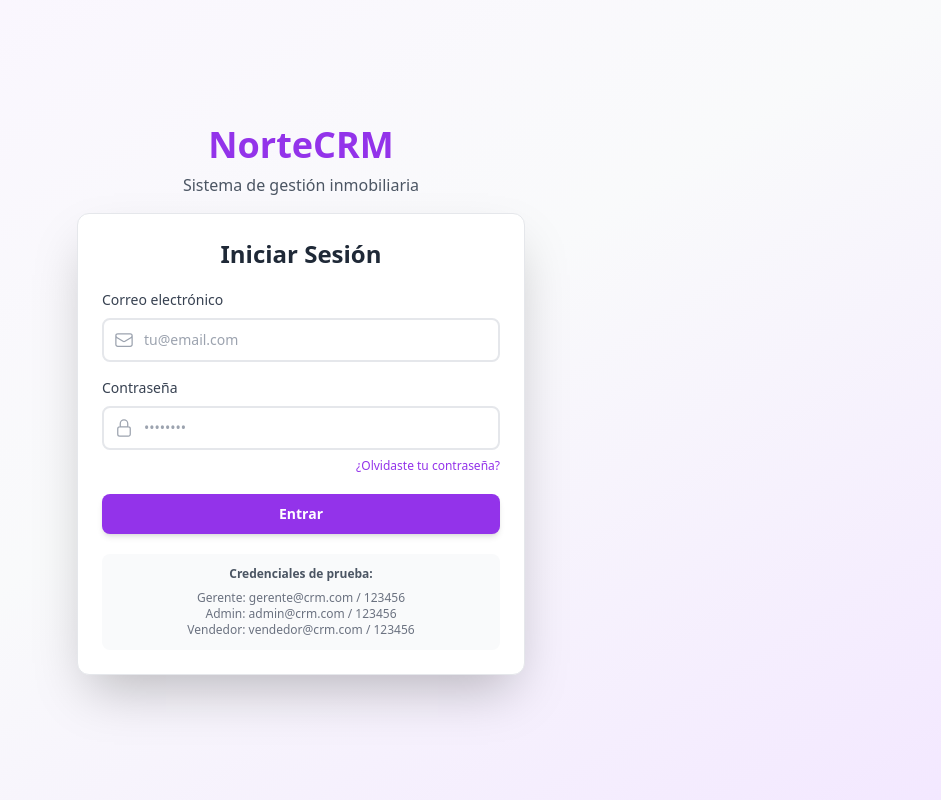
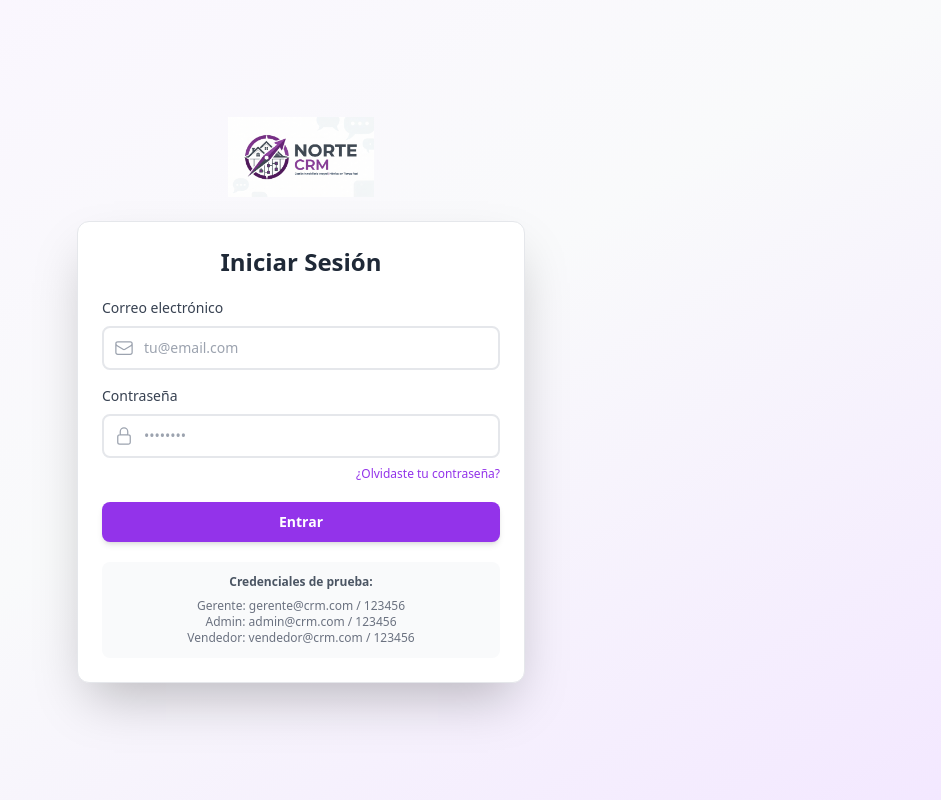
Before and after one commit to Rodrigopz52/NorteCRM, a React app in the folder frontend/: page / in a window 1280 px wide. Shown: the whole page, without its empty margins (339-1280 px from the left). Built offline with nearby package versions, Linux system fonts and the light colour scheme; the HTML template or start-up script is replaced by a standard one.

Commit message:
feat(branding): agregar imagen de logo en el navbar y la pagina de login

```diff
--- a/frontend/src/components/Navbar.jsx
+++ b/frontend/src/components/Navbar.jsx
@@ -1,6 +1,7 @@
 import { useContext, useState } from "react";
 import { AuthContext } from "../context/AuthContext.jsx";
 import { UserCircleIcon, Bars3Icon, XMarkIcon } from "@heroicons/react/24/outline";
+import logo from "../assets/logo.png";
 
 export default function Navbar() {
   const { logout, usuario } = useContext(AuthContext);
@@ -11,7 +12,9 @@ export default function Navbar() {
       <div className="flex justify-between items-center px-4 sm:px-6 py-2">
         {/* Logo y Navegación - Lado Izquierdo */}
         <div className="flex items-center gap-4">
-          <h1 className="text-lg font-bold text-purple-600">NorteCRM</h1>
+          <a href="/dashboard" className="flex items-center">
+            <img src={logo} alt="NorteCRM" className="h-10 w-auto object-contain" />
+          </a>
 
           {/* Desktop Navigation */}
           <div className="hidden md:flex gap-1">
--- a/frontend/src/pages/LoginPage.jsx
+++ b/frontend/src/pages/LoginPage.jsx
@@ -4,6 +4,7 @@ import axios from "axios";
 import { AuthContext } from "../context/AuthContext.jsx";
 import { useToast } from "../hooks/useNotifications.jsx";
 import { LockClosedIcon, EnvelopeIcon } from "@heroicons/react/24/outline";
+import logo from "../assets/logo.png";
 
 export default function LoginPage() {
   const { login } = useContext(AuthContext);
@@ -35,9 +36,8 @@ export default function LoginPage() {
     <div className="flex justify-center items-center min-h-screen bg-gradient-to-br from-purple-50 via-gray-50 to-purple-100 px-4 py-8">
       <ToastContainer />
       <div className="w-full max-w-md">
-        <div className="text-center mb-4">
-          <h1 className="text-3xl sm:text-4xl font-bold text-purple-600 mb-2">NorteCRM</h1>
-          <p className="text-sm sm:text-base text-gray-600">Sistema de gestión inmobiliaria</p>
+        <div className="text-center mb-6">
+          <img src={logo} alt="NorteCRM Logo" className="mx-auto h-20 w-auto object-contain" />
         </div>
 
         <form onSubmit={handleLogin} className="bg-white p-5 sm:p-6 rounded-xl shadow-2xl border border-gray-200">
```
Also changed, not shown: frontend/src/assets/logo.png (added).
